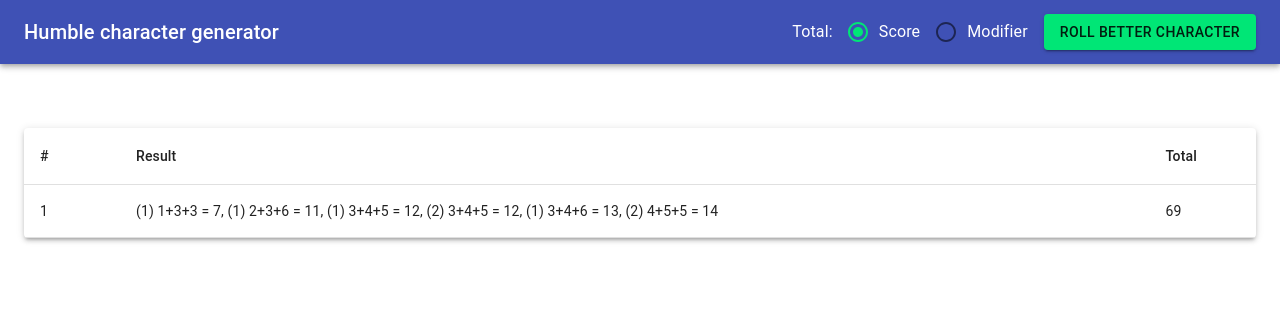
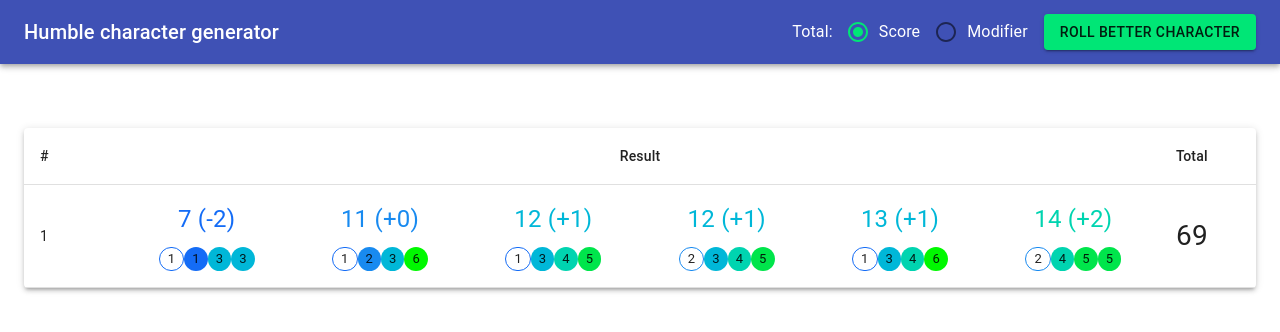
Before and after one commit to iharthi/humble-character-generator, a React (Create React App) app: page / in a window 1280 px wide. Shown: the top 332 px of the page. Built offline with nearby package versions, Linux system fonts and the light colour scheme; the HTML template or start-up script is replaced by a standard one.

Commit message:
Add better visualisation

```diff
--- a/package.json
+++ b/package.json
@@ -21,7 +21,8 @@
     "build": "react-scripts build",
     "test": "react-scripts test",
     "eject": "react-scripts eject",
-    "prettier": "prettier --write ./src"
+    "prettier": "prettier --write ./src",
+    "eslint": "eslint ./src/**/*.tsx"
   },
   "eslintConfig": {
     "extends": "react-app"
--- a/src/components/roll.tsx
+++ b/src/components/roll.tsx
@@ -19,6 +19,14 @@ import {
   TableBody,
   TableCell,
 } from "@material-ui/core";
+
+import { score, character, characterRoll } from "../types/roll";
+import Stat from "./stat";
+
+type rollState = {
+  list: Array<characterRoll>;
+  rollOrdinalNumber: number;
+};
 
 const useStyles = makeStyles((theme) => ({
   progressSnackbar: {
@@ -43,21 +51,10 @@ const useStyles = makeStyles((theme) => ({
   radioGroup: {
     flexDirection: "row",
   },
+  characterTotal: {
+    fontSize: "28px",
+  },
 }));
-
-type score = [number, number, number, number];
-
-type character = [score, score, score, score, score, score];
-
-type characterRoll = {
-  rolledCharacter: character;
-  rollOrdinalNumber: number;
-};
-
-type rollState = {
-  list: Array<characterRoll>;
-  rollOrdinalNumber: number;
-};
 
 const d6 = (): number => Math.floor(Math.random() * 6) + 1;
 
@@ -69,8 +66,19 @@ const totalScore = (s: score) =>
 const scoreModifier = (s: score) =>
   Math.floor((s.slice(1).reduce((accumulator, v) => accumulator + v) - 10) / 2);
 
-const formatScore = (s: score) =>
-  `(${s[0]}) ${s.slice(1).join("+")} = ${totalScore(s)}`;
+const describeScore = (s: score, sortOrder: number) => {
+  const modifier = scoreModifier(s);
+  return {
+    total: totalScore(s),
+    usedNumbers: s.slice(1).map((n, idx) => ({ result: n, sortOrder: idx })),
+    unusedNumbers: s
+      .slice(0, 1)
+      .map((n, idx) => ({ result: n, sortOrder: idx })),
+    modifier,
+    modifierString: modifier >= 0 ? `+${modifier}` : `${modifier}`,
+    sortOrder: sortOrder,
+  };
+};
 
 const makeSortFunction = <T extends unknown>(
   convertFunction: (a: T) => number
@@ -97,8 +105,11 @@ const totalCharacterScoreAbsolute = (c: character) =>
 const totalCharacterScoreModifier = (c: character) =>
   c.map((s) => scoreModifier(s)).reduce((accumulator, v) => accumulator + v);
 
-const formatCharacter = (c: character) =>
-  c.map((s) => formatScore(s)).join(", ");
+const describeCharacter = (c: characterRoll) => ({
+  stats: c.rolledCharacter.map((s, index) => describeScore(s, index)),
+  rollOrdinalNumber: c.rollOrdinalNumber,
+  rolledCharacter: c.rolledCharacter,
+});
 
 const Roll = () => {
   const classes = useStyles();
@@ -221,18 +232,30 @@ const Roll = () => {
             <TableHead>
               <TableRow>
                 <TableCell width="64px">#</TableCell>
-                <TableCell>Result</TableCell>
-                <TableCell>Total</TableCell>
+                <TableCell align="center" colSpan={6}>
+                  Result
+                </TableCell>
+                <TableCell width="64px">Total</TableCell>
               </TableRow>
             </TableHead>
             <TableBody>
-              {rollsState.list.map((c) => (
-                <TableRow key={c.rollOrdinalNumber}>
-                  <TableCell>{c.rollOrdinalNumber}</TableCell>
-                  <TableCell>{formatCharacter(c.rolledCharacter)}</TableCell>
-                  <TableCell>{comparisonMethod(c.rolledCharacter)}</TableCell>
-                </TableRow>
-              ))}
+              {rollsState.list
+                .map((c) => describeCharacter(c))
+                .map((cd) => (
+                  <TableRow key={cd.rollOrdinalNumber}>
+                    <TableCell>{cd.rollOrdinalNumber}</TableCell>
+                    {cd.stats.map((s) => (
+                      <TableCell key={s.sortOrder} align="center">
+                        <Stat stat={s} />
+                      </TableCell>
+                    ))}
+                    <TableCell>
+                      <Typography className={classes.characterTotal}>
+                        {comparisonMethod(cd.rolledCharacter)}
+                      </Typography>
+                    </TableCell>
+                  </TableRow>
+                ))}
             </TableBody>
           </Table>
         </Paper>
--- /dev/null
+++ b/src/components/stat.tsx
@@ -0,0 +1,89 @@
+import React from "react";
+
+import { Chip, Typography, makeStyles } from "@material-ui/core";
+
+import { statDescription } from "../types/roll";
+
+type StatProps = {
+  stat: statDescription;
+};
+
+const useStyles = makeStyles((theme) => ({
+  mainStat: {
+    fontSize: "24px",
+    marginBottom: "10px",
+  },
+}));
+
+type colorMapping = [number, string];
+
+const scoreColorThresholds: Array<colorMapping> = [
+  [18, "#00F800"],
+  [16, "#00E54B"],
+  [14, "#00D4B0"],
+  [12, "#00B7D8"],
+  [10, "#188AF0"],
+  [0, "#146CF6"],
+];
+
+const rollColorThresholds: Array<colorMapping> = [
+  [6, "#00F800"],
+  [5, "#00E54B"],
+  [4, "#00D4B0"],
+  [3, "#00B7D8"],
+  [2, "#188AF0"],
+  [1, "#146CF6"],
+];
+
+const getColorForScore = (score: number): string => {
+  for (let i = 0; i < scoreColorThresholds.length; i++) {
+    const [threshold, color] = scoreColorThresholds[i];
+    if (score >= threshold) {
+      return color;
+    }
+  }
+  return "#000000";
+};
+
+const getColorForRoll = (roll: number): string => {
+  for (let i = 0; i < rollColorThresholds.length; i++) {
+    const [threshold, color] = rollColorThresholds[i];
+    if (roll >= threshold) {
+      return color;
+    }
+  }
+  return "#000000";
+};
+
+const Stat = ({ stat }: StatProps) => {
+  const classes = useStyles();
+  return (
+    <>
+      <Typography
+        className={classes.mainStat}
+        style={{ color: getColorForScore(stat.total) }}
+      >
+        {`${stat.total} (${stat.modifierString})`}
+      </Typography>
+      {stat.unusedNumbers.map((n) => (
+        <Chip
+          key={n.sortOrder}
+          label={n.result}
+          size="small"
+          style={{ borderColor: getColorForRoll(n.result) }}
+          variant="outlined"
+        />
+      ))}
+      {stat.usedNumbers.map((n) => (
+        <Chip
+          key={n.sortOrder}
+          label={n.result}
+          style={{ backgroundColor: getColorForRoll(n.result) }}
+          size="small"
+        />
+      ))}
+    </>
+  );
+};
+
+export default Stat;
--- /dev/null
+++ b/src/types/roll.tsx
@@ -0,0 +1,28 @@
+export type score = [number, number, number, number];
+
+export type character = [score, score, score, score, score, score];
+
+export type characterRoll = {
+  rolledCharacter: character;
+  rollOrdinalNumber: number;
+};
+
+export type statNumber = {
+  result: number;
+  sortOrder: number;
+};
+
+export type statDescription = {
+  total: number;
+  usedNumbers: Array<statNumber>;
+  unusedNumbers: Array<statNumber>;
+  modifier: number;
+  modifierString: string;
+  sortOrder: number;
+};
+
+export type rollDescription = {
+  stats: Array<statDescription>;
+  rollOrdinalNumber: number;
+  rolledCharacter: character;
+};
```
